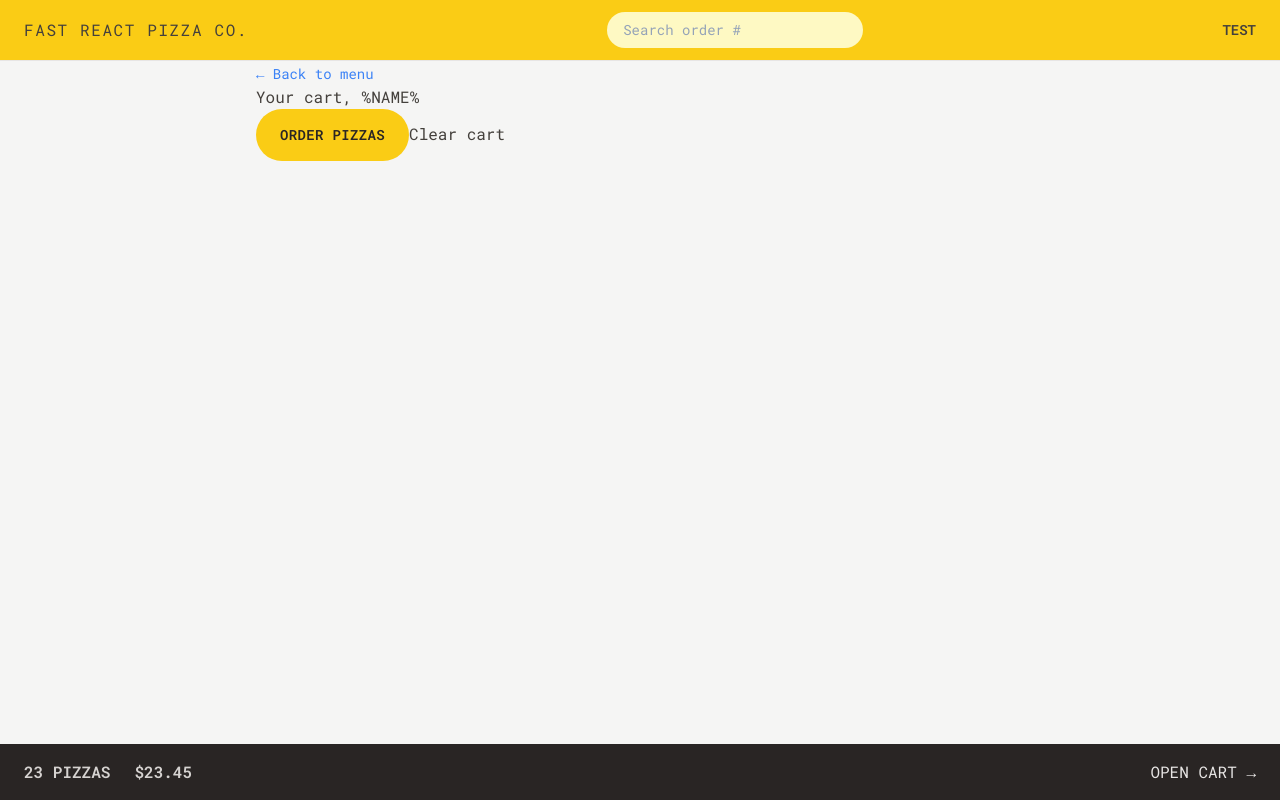
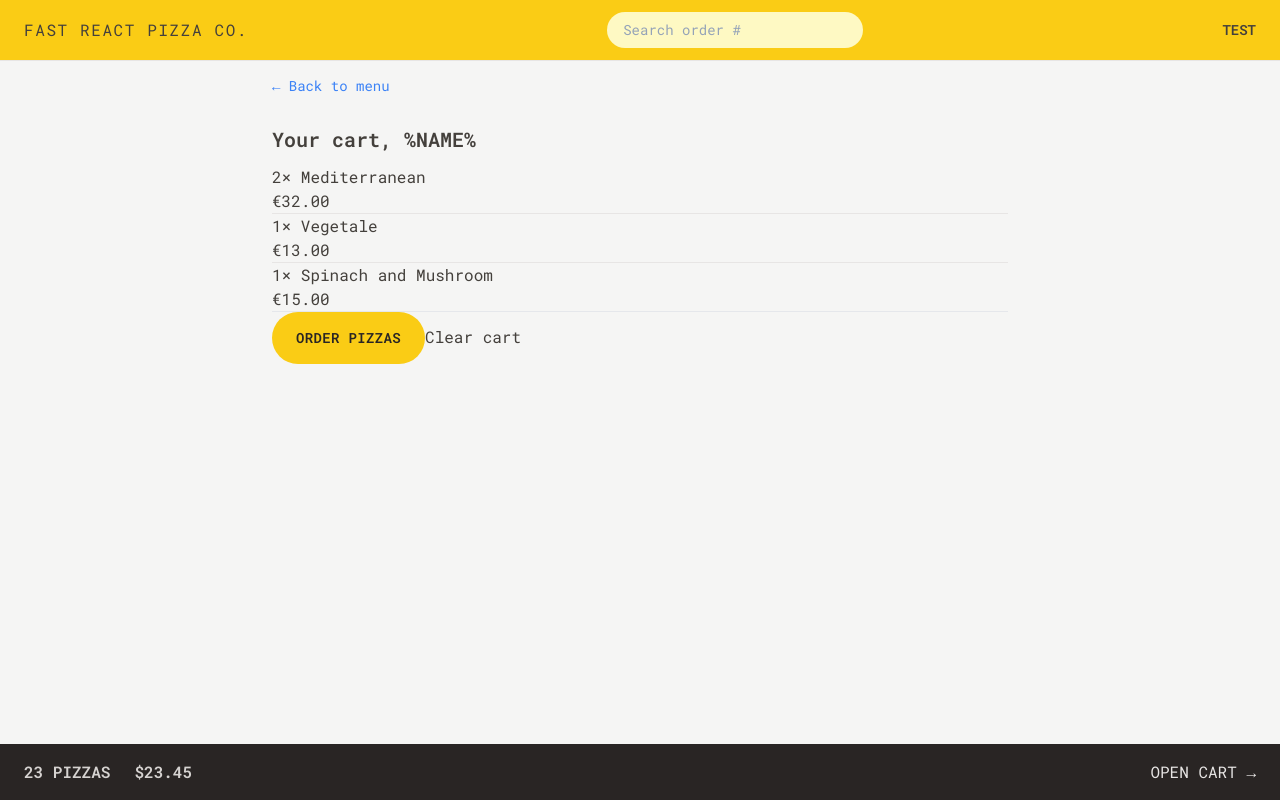
Before and after one commit to skmajumder/fast-react-pizza, a React (Vite) app: page /cart in a window 1280 px wide. Built offline with nearby package versions, Linux system fonts and the light colour scheme.

Commit message:
show cart data

```diff
--- a/src/features/cart/Cart.jsx
+++ b/src/features/cart/Cart.jsx
@@ -1,5 +1,6 @@
 import LinkButton from '../../ui/LinkButton';
 import Button from '../../ui/Button';
+import CartItem from './CartItem';
 
 const fakeCart = [
   {
@@ -29,17 +30,25 @@ function Cart() {
   const cart = fakeCart;
 
   return (
-    <div>
+    <div className="px-4 py-3">
       <LinkButton to="/menu">&larr; Back to menu</LinkButton>
 
-      <h2>Your cart, %NAME%</h2>
+      <h2 className="mt-7 text-xl font-semibold">Your cart, %NAME%</h2>
 
+      <ul className="mt-3 divide-y divide-stone-200 border-b">
+        {cart.map((item) => (
+          <CartItem key={item.name} item={item} />
+        ))}
+      </ul>
+
+      {cart.length !== 0 && (
         <div>
           <Button type="primary" to="/order/new">
             Order pizzas
           </Button>
           <button>Clear cart</button>
         </div>
+      )}
     </div>
   );
 }
--- a/src/features/cart/CartItem.jsx
+++ b/src/features/cart/CartItem.jsx
@@ -1,4 +1,4 @@
-import { formatCurrency } from "../../utilities/helpers";
+import { formatCurrency } from '../../utilities/helpers';
 
 function CartItem({ item }) {
   const { pizzaId, name, quantity, totalPrice } = item;
```
Lines whose indentation alone changed are shown as unchanged.
